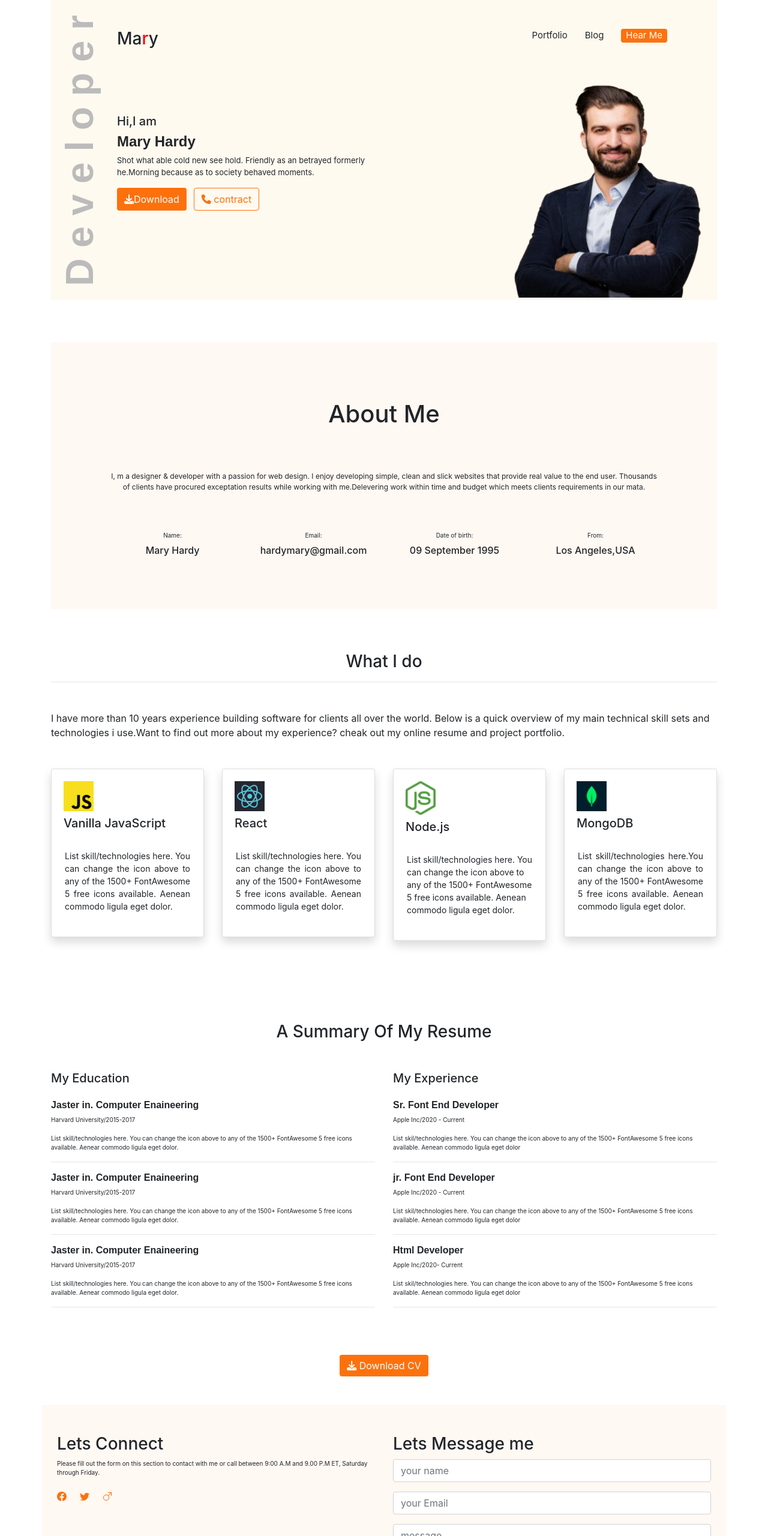
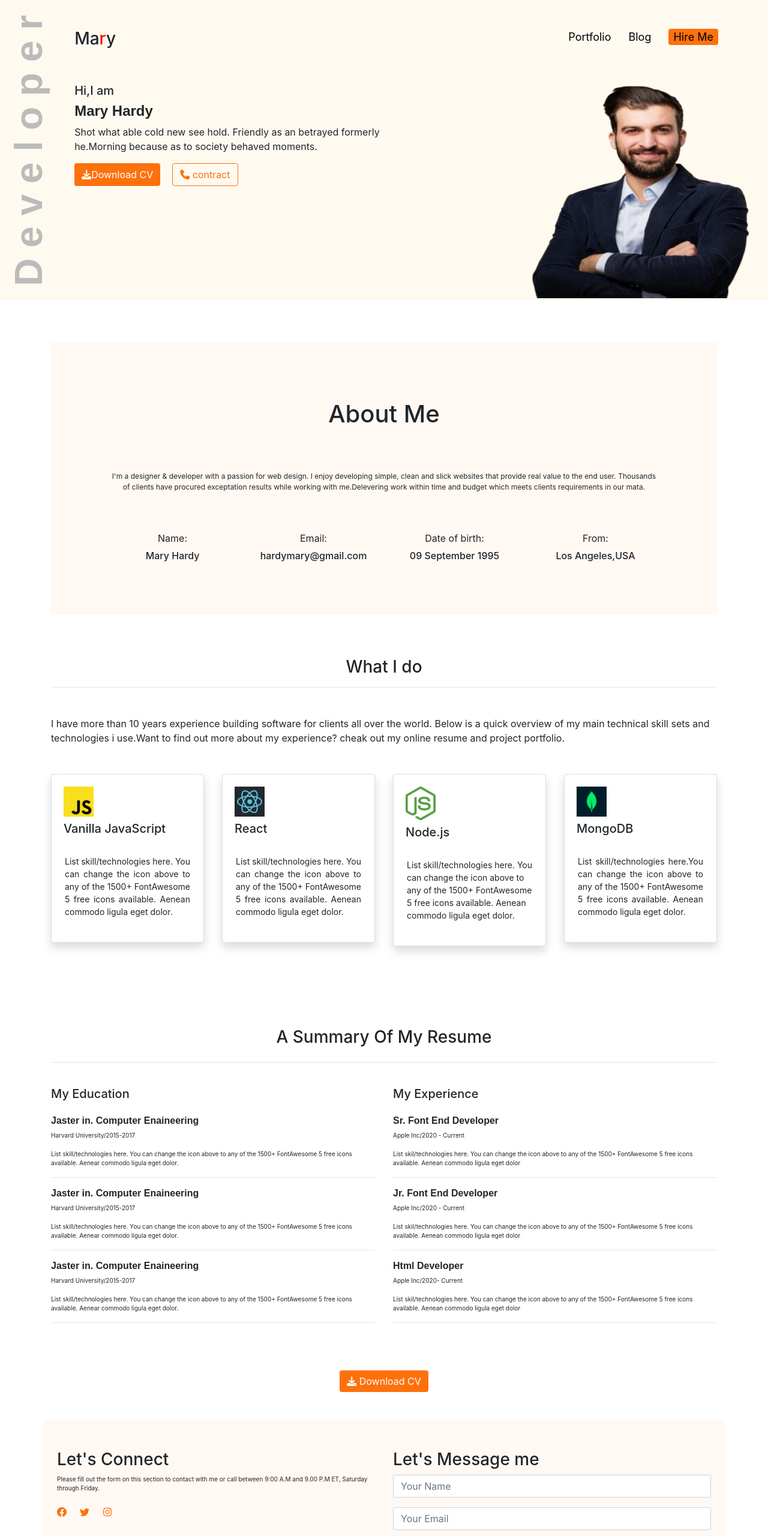
Before and after one commit to Lina-34/hpp-mary, a plain HTML site: page index.html in a window 1280 px wide. Shown: the top 2560 px of the page at 60% size. Drawn offline with Linux system fonts and the light colour scheme.

Commit message:
add mi files

```diff
--- a/index.html
+++ b/index.html
@@ -10,7 +10,7 @@
   <link rel="stylesheet" href="https://cdnjs.cloudflare.com/ajax/libs/font-awesome/6.4.0/css/all.min.css">
 
 </head>
-      <div class="container"><section id="hero">
+      <section id="hero">
       <div class="row">
         <div class="col-2 col-md-2 col-lg-1 ">
           <div class="vertical-text">
@@ -32,26 +32,28 @@
                  <h3 class="logo ">Ma<span class="r">r</span>y</h3>
                </div>
                <div class="col-10 col-md-11 col-lg-11 ">
-                     <ul class="menu  ">
-                 <li>Portfolio</li>
-                 <li>Blog</li>
-                 <li><button class="button px-2 rounded">Hear Me</button></li>
+
+                     <ul class="head">
+                      <li><a href="">Portfolio</a></li>
+                      <li><a href="">Blog</a></li>
+                      <li><a href=""><button class="button px-2 rounded">Hire Me</a></button></li>
                  </ul>
                </div>
-             </div>
+              </div>
            </div>
           <div class="col-12 col-md-12 col-lg-12">
             <div class="row">
-              <div class="col-6 col-md-6 col-lg-6 " style="margin-top: 100px;">
+              <div class="col-6 col-md-6 col-lg-6 mt-5">
                <h5>Hi,I am</h5>
                <h4 class="mary">Mary Hardy</h4>
                <p class="p">Shot what able cold new see hold. Friendly as an betrayed formerly he.Morning because as to society behaved moments.</p>
          <div class="b1">
-               <button class="btn button mb-2"><i class="fa-solid fa-download"></i>Download</button>
+
+               <button class="btn button mb-2"><i class="fa-solid fa-download"></i>Download CV</button>
                <button class="btn btn-outline mb-2"><i class="fas fa-phone"></i> contract</button></div>
+         </div>
 
 
-              </div>
              <div class="col-6 col-md-6 col-lg-6 mt-5">
                <div class="image align-bottom">
                  <img src="img.png"width="100%" height="390" no-repeat>
@@ -65,13 +67,13 @@
         </div>
       </div>
     </section>
-          </div>
+
 
 
 <div class="container about-wrapper">
     <div class="about-sec">
       <h1 class="text-center pt-3">About Me</h1>
-      <p class="text-center">I, m a designer & developer with a passion for web design. I enjoy developing simple, clean and
+      <p class="text-center">I'm a designer & developer with a passion for web design. I enjoy developing simple, clean and
                   slick websites that provide real value to the end user.
                   Thousands of clients have procured exceptation results while working with me.Delevering work within time and budget which meets clients requirements in our mata.</p>
         </p>
@@ -164,9 +166,9 @@
     </div>
 
 <div class="container mt-5">
-  <h3 class="text-center mb-4">A Summary Of My Resume</h3>
+  <h3 class="text-center mb-4">A Summary Of My Resume</h3><hr>
   <div class="row">
-    <div class="col-6 col-md-6 col-lg-6 sec" >
+    <div class="col-6 col-md-6 col-lg-6">
       <h5 class="mt-4">My Education</h5><br>
       <h6 class="Resume">Jaster in. Computer Enaineering</h6>
       <p>Harvard University/2015-2017</p>
@@ -185,7 +187,7 @@
 
       </div>
       <div class="col-6 col-md-6 col-lg-6 sec">
-        <h6 class="Resume">jr. Font End Developer</h6>
+        <h6 class="Resume">Jr. Font End Developer</h6>
        <p>Apple Inc/2020 - Current</p>
        <p>List skil/technologies here. You can change the icon above to any of the 1500+ FontAwesome 5 free icons available. Aenean commodo ligula eget dolor</p><hr>
 
@@ -211,32 +213,30 @@
   <div class="container footer-bg mt-5 pt-5">
      <div class="row">
     <div class="col-6 col-lg-6">
-      <h3>Lets Connect</h3>
+      <h3>Let's Connect</h3>
       <p>Please fill out the form on this section to contact with me or call between 9:00 A.M and 9.00 P.M ET, Saturday through Friday.</p>
  <div class="d-flex mt-4">
-  <svg xmlns="http://www.w3.org/2000/svg" width="16" height="16" fill=" #fd710d" class="bi bi-facebook " viewBox="0 0 16 16">
+  <svg xmlns="http://www.w3.org/2000/svg" width="16" height="16" fill=" #fd710d" class="bi bi-facebook" viewBox="0 0 16 16">
     <path d="M16 8.049c0-4.446-3.582-8.05-8-8.05C3.58 0-.002 3.603-.002 8.05c0 4.017 2.926 7.347 6.75 7.951v-5.625h-2.03V8.05H6.75V6.275c0-2.017 1.195-3.131 3.022-3.131.876 0 1.791.157 1.791.157v1.98h-1.009c-.993 0-1.303.621-1.303 1.258v1.51h2.218l-.354 2.326H9.25V16c3.824-.604 6.75-3.934 6.75-7.951"/>
   </svg>
-  <svg xmlns="http://www.w3.org/2000/svg" width="16" height="16" fill=" #fd710d" class="  bi bi-twitter " viewBox="0 0 16 16">
+  <svg xmlns="http://www.w3.org/2000/svg" width="16" height="16" fill=" #fd710d" class="  bi bi-twitter" viewBox="0 0 16 16">
     <path d="M5.026 15c6.038 0 9.341-5.003 9.341-9.334q.002-.211-.006-.422A6.7 6.7 0 0 0 16 3.542a6.7 6.7 0 0 1-1.889.518 3.3 3.3 0 0 0 1.447-1.817 6.5 6.5 0 0 1-2.087.793A3.286 3.286 0 0 0 7.875 6.03a9.32 9.32 0 0 1-6.767-3.429 3.29 3.29 0 0 0 1.018 4.382A3.3 3.3 0 0 1 .64 6.575v.045a3.29 3.29 0 0 0 2.632 3.218 3.2 3.2 0 0 1-.865.115 3 3 0 0 1-.614-.057 3.28 3.28 0 0 0 3.067 2.277A6.6 6.6 0 0 1 .78 13.58a6 6 0 0 1-.78-.045A9.34 9.34 0 0 0 5.026 15"/>
   </svg>
-  <svg xmlns="http://www.w3.org/2000/svg" width="16" height="16" fill=" #fd710d" class="bi bi-gender-male " viewBox="0 0 16 16">
-    <path fill-rule="evenodd" d="M9.5 2a.5.5 0 0 1 0-1h5a.5.5 0 0 1 .5.5v5a.5.5 0 0 1-1 0V2.707L9.871 6.836a5 5 0 1 1-.707-.707L13.293 2zM6 6a4 4 0 1 0 0 8 4 4 0 0 0 0-8"/>
-  </svg>
- </div>
+  <svg xmlns="http://www.w3.org/2000/svg" width="16" height="16" fill=" #fd710d" class="  bi bi-instagram" viewBox="0 0 447 512"><path d="M224.1 141c-63.6 0-114.9 51.3-114.9 114.9s51.3 114.9 114.9 114.9S339 319.5 339 255.9 287.7 141 224.1 141zm0 189.6c-41.1 0-74.7-33.5-74.7-74.7s33.5-74.7 74.7-74.7 74.7 33.5 74.7 74.7-33.6 74.7-74.7 74.7zm146.4-194.3c0 14.9-12 26.8-26.8 26.8-14.9 0-26.8-12-26.8-26.8s12-26.8 26.8-26.8 26.8 12 26.8 26.8zm76.1 27.2c-1.7-35.9-9.9-67.7-36.2-93.9-26.2-26.2-58-34.4-93.9-36.2-37-2.1-147.9-2.1-184.9 0-35.8 1.7-67.6 9.9-93.9 36.1s-34.4 58-36.2 93.9c-2.1 37-2.1 147.9 0 184.9 1.7 35.9 9.9 67.7 36.2 93.9s58 34.4 93.9 36.2c37 2.1 147.9 2.1 184.9 0 35.9-1.7 67.7-9.9 93.9-36.2 26.2-26.2 34.4-58 36.2-93.9 2.1-37 2.1-147.8 0-184.8zM398.8 388c-7.8 19.6-22.9 34.7-42.6 42.6-29.5 11.7-99.5 9-132.1 9s-102.7 2.6-132.1-9c-19.6-7.8-34.7-22.9-42.6-42.6-11.7-29.5-9-99.5-9-132.1s-2.6-102.7 9-132.1c7.8-19.6 22.9-34.7 42.6-42.6 29.5-11.7 99.5-9 132.1-9s102.7-2.6 132.1 9c19.6 7.8 34.7 22.9 42.6 42.6 11.7 29.5 9 99.5 9 132.1s2.7 102.7-9 132.1z"/></svg>
+    </div>
     </div>
     <div class="col-6 col-lg-6">
-      <h3>Lets Message me</h3>
-      <div class="form-group">
-   <input type="text" class="form-control" placeholder="your name">
+      <h3>Let's Message me</h3>
+        <div class="form-group">
+   <input type="text" class="form-control" placeholder="Your Name">
    </div>
     <div class="form-group">
-   <input type="Email" class="form-control" placeholder="your Email">
+   <input type="Email" class="form-control" placeholder="Your Email">
    </div>
    <div class="form-group">
-   <textarea class="form-control" class="form-control" placeholder="message" row="2"></textarea>
+   <textarea class="form-control" class="form-control" placeholder="Message"></textarea>
    </div>
-      <button class="submit btn button">submit</button>
+      <button class="submit btn button">Submit</button>
    </div>
   </div>
 </div>
--- a/style.css
+++ b/style.css
@@ -4,13 +4,13 @@
 }
 #hero{
     height:500px;
-    width:100%;
+    width:100vw;
     background-color:#FFFAF0;
   }
  .vertical-text{
   writing-mode: vertical-lr;
   transform: rotate(180deg);
-  font-family: Arial, Helvetica, sans-serif;
+  font-family: Arial;
   margin:25px 0 15px 0;
   font-size:64px;
   font-weight:600;
@@ -19,12 +19,15 @@
 
 }
 
+label{
+    font-size: medium;
+}
 
   .r{
     color:red;
   }
 
-.menu{
+.head{
     list-style: none;
     display: flex;
     justify-content: right;
@@ -32,22 +35,24 @@
     font-size: 15px;
     padding-right: 68px;
 }
+
+ul li a{
+    color:black;
+    font-size: large;
+}
 .mary{
-    font-family: Arial, Helvetica, sans-serif;
+    font-family: Arial;
     font-weight: 600;
 }
 .p{
-    font-size: 13px;
+    font-size: medium;
 }
 .image{
-    background-image:url("D:/PROJECT/image/mary.jpg");
-    background-position: cover;
-    background-repeat: no-repeat;
    translate: 16px -32px;
 }
 .b1{
     display: flex;
-    gap: 12px;
+    gap: 20px;
 }
 .button{
 background-color: #fd710d;
```
